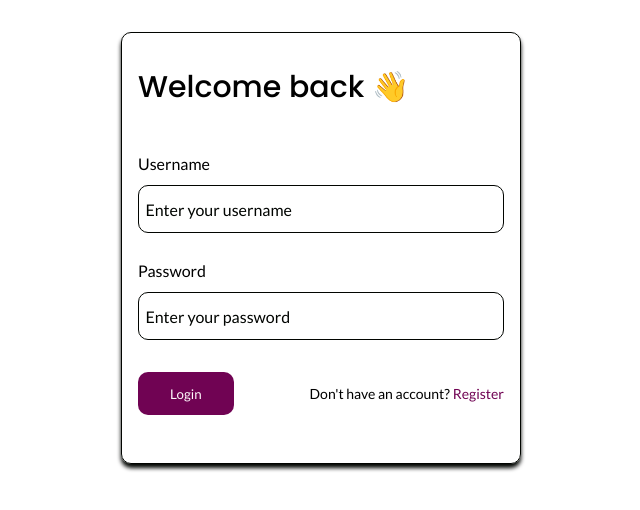
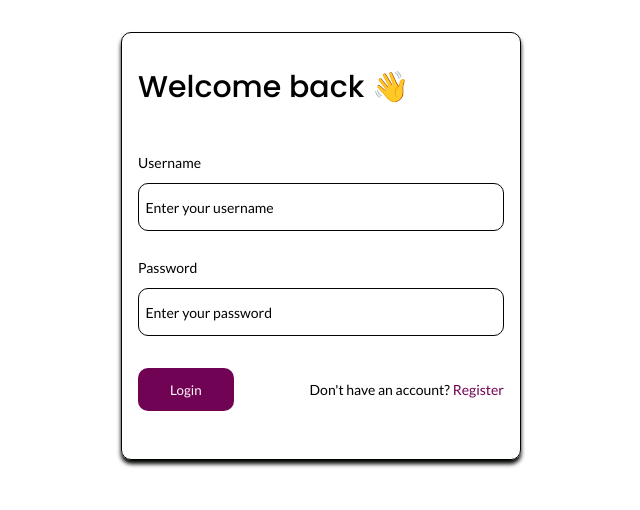
Before and after one commit to joshytheprogrammer/todos-frontend, a Nuxt app: page /login in a window 1280 px wide. Shown: the top 510 px of the page, without its empty margins (319-959 px from the left). Built offline with nearby package versions, Linux system fonts and the light colour scheme.

Commit message:
made changes to login UI

```diff
--- a/pages/login.vue
+++ b/pages/login.vue
@@ -76,12 +76,13 @@ export default {
         display: inline-block;
 
         font-weight: 500;
-        font-size: 16px;
+        font-size: 14px;
         padding: 0.75rem 0;
       }
 
       input {
         @include input;
+        font-size: 14px;
 
         &::placeholder {
           color: $dark;
```
